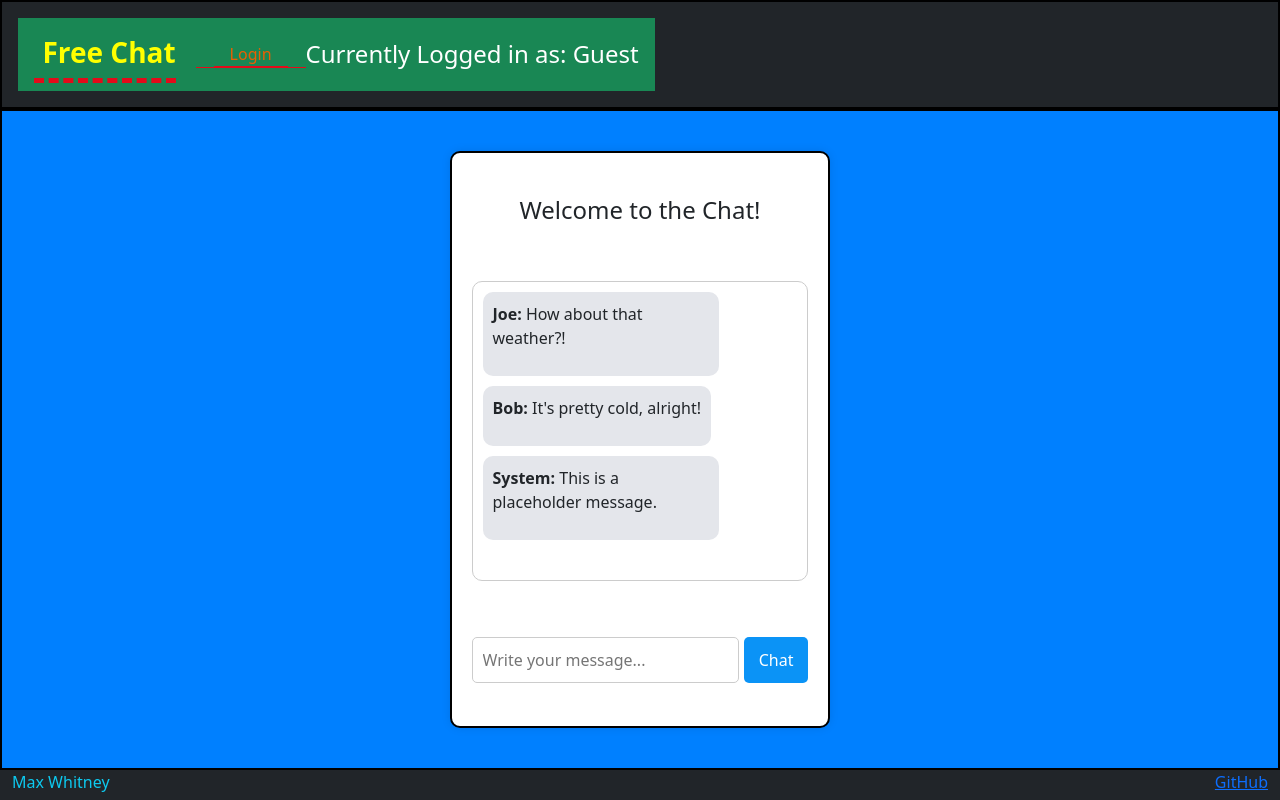
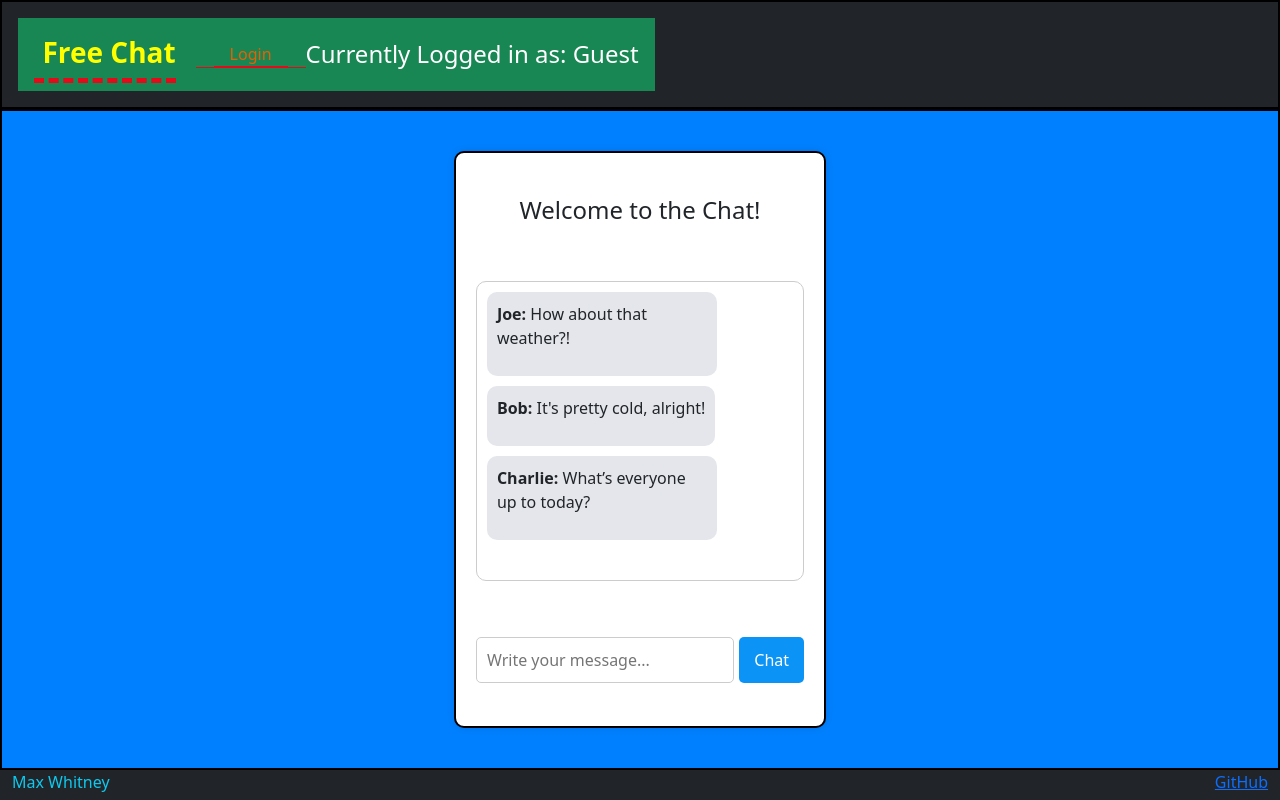
Before and after one commit to maxman010101/startup, a React (Vite) app: page /activechats/chat in a window 1280 px wide. Built offline with nearby package versions, Linux system fonts and the light colour scheme.

Commit message:
added in a few different message samples that alternate randomly in chat example

```diff
--- a/src/chat/chat.jsx
+++ b/src/chat/chat.jsx
@@ -8,9 +8,16 @@ export function Chat() {
   ]);
   const [input, setInput] = useState('');
 
+  const sampleMessages = [
+    { user: 'Alice', text: 'Anyone here watched the latest movie?' },
+    { user: 'Charlie', text: 'What’s everyone up to today?' },
+    { user: 'Dana', text: 'Has anyone tried that new coffee shop?' }
+  ];
+
   useEffect(() => {
     const interval = setInterval(() => {
-      setMessages((prev) => [...prev, { user: 'System', text: 'This is a placeholder message.' }]);
+      const randomMessage = sampleMessages[Math.floor(Math.random() * sampleMessages.length)];
+      setMessages((prev) => [...prev, randomMessage]);
     }, 5000);
 
     return () => clearInterval(interval);
```
